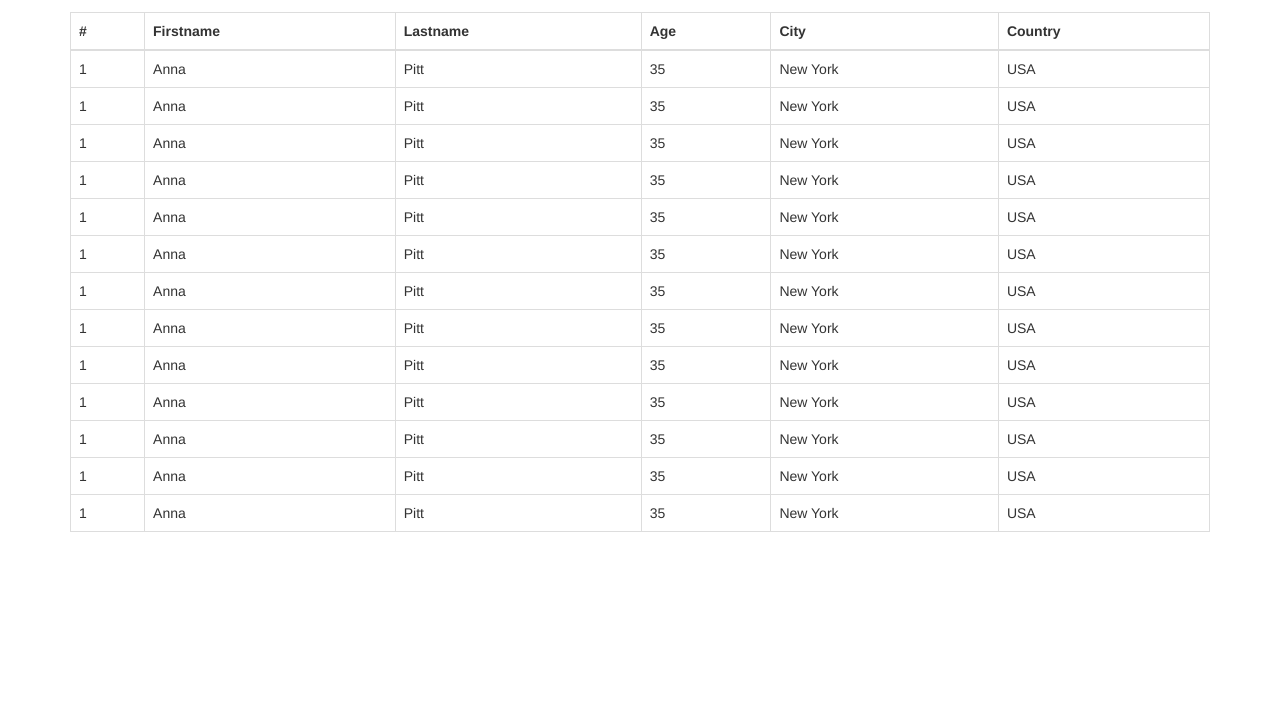
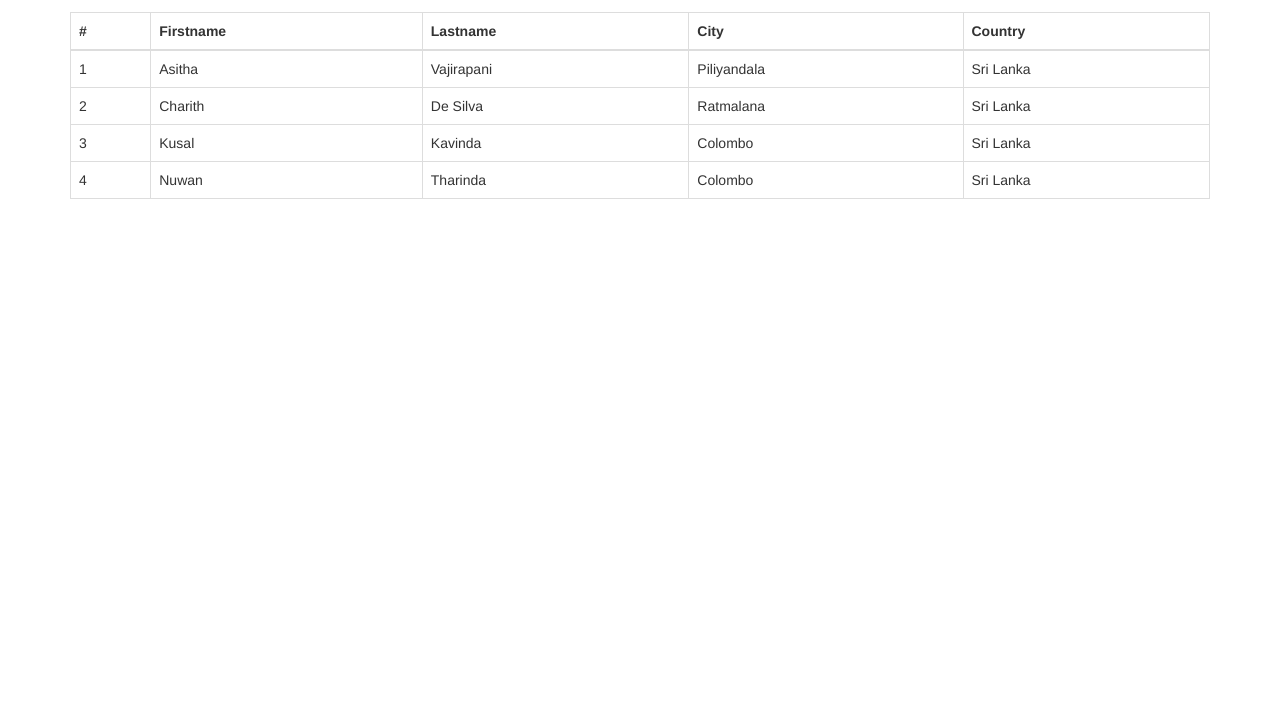
Before and after one commit to lakshitha212/Exporter, a website: page index.html in a window 1280 px wide. Shown: the part 86-800 px from the top of the page. Drawn offline with Linux system fonts and the light colour scheme; files that its build step writes are made by us from their sources.

Commit message:
finalize

```diff
--- a/index.html
+++ b/index.html
@@ -5,23 +5,22 @@
     <meta charset="UTF-8">
     <title>Exporter</title>
     <!-- bower:css -->
-    <link rel="stylesheet" href="bower_components/bootstrap/dist/css/bootstrap.css" />
-    <link rel="stylesheet" href="bower_components/components-font-awesome/css/font-awesome.css" />
+    <link rel="stylesheet" href="bower_components/bootstrap/dist/css/bootstrap.css"/>
+    <link rel="stylesheet" href="bower_components/components-font-awesome/css/font-awesome.css"/>
     <!-- endbower -->
 </head>
 <body>
 <div class="container">
-    <h2>Table</h2>
+    <h2>Exporter</h2>
     <section class="content">
         <div id="content_tbl">
             <div class="table-responsive">
-                <table class="table table-bordered ">
+                <table class="table table-bordered">
                     <thead>
                     <tr>
                         <th>#</th>
                         <th>Firstname</th>
                         <th>Lastname</th>
-                        <th>Age</th>
                         <th>City</th>
                         <th>Country</th>
                     </tr>
@@ -29,107 +28,31 @@
                     <tbody>
                     <tr>
                         <td>1</td>
-                        <td>Anna</td>
-                        <td>Pitt</td>
-                        <td>35</td>
-                        <td>New York</td>
-                        <td>USA</td>
+                        <td>Asitha</td>
+                        <td>Vajirapani</td>
+                        <td>Piliyandala</td>
+                        <td>Sri Lanka</td>
                     </tr>
                     <tr>
-                        <td>1</td>
-                        <td>Anna</td>
-                        <td>Pitt</td>
-                        <td>35</td>
-                        <td>New York</td>
-                        <td>USA</td>
+                        <td>2</td>
+                        <td>Charith</td>
+                        <td>De Silva</td>
+                        <td>Ratmalana</td>
+                        <td>Sri Lanka</td>
                     </tr>
                     <tr>
-                        <td>1</td>
-                        <td>Anna</td>
-                        <td>Pitt</td>
-                        <td>35</td>
-                        <td>New York</td>
-                        <td>USA</td>
+                        <td>3</td>
+                        <td>Kusal</td>
+                        <td>Kavinda</td>
+                        <td>Colombo</td>
+                        <td>Sri Lanka</td>
                     </tr>
                     <tr>
-                        <td>1</td>
-                        <td>Anna</td>
-                        <td>Pitt</td>
-                        <td>35</td>
-                        <td>New York</td>
-                        <td>USA</td>
-                    </tr>
-                    <tr>
-                        <td>1</td>
-                        <td>Anna</td>
-                        <td>Pitt</td>
-                        <td>35</td>
-                        <td>New York</td>
-                        <td>USA</td>
-                    </tr>
-                    <tr>
-                        <td>1</td>
-                        <td>Anna</td>
-                        <td>Pitt</td>
-                        <td>35</td>
-                        <td>New York</td>
-                        <td>USA</td>
-                    </tr>
-                    <tr>
-                        <td>1</td>
-                        <td>Anna</td>
-                        <td>Pitt</td>
-                        <td>35</td>
-                        <td>New York</td>
-                        <td>USA</td>
-                    </tr>
-                    <tr>
-                        <td>1</td>
-                        <td>Anna</td>
-                        <td>Pitt</td>
-                        <td>35</td>
-                        <td>New York</td>
-                        <td>USA</td>
-                    </tr>
-                    <tr>
-                        <td>1</td>
-                        <td>Anna</td>
-                        <td>Pitt</td>
-                        <td>35</td>
-                        <td>New York</td>
-                        <td>USA</td>
-                    </tr>
-                    <tr>
-                        <td>1</td>
-                        <td>Anna</td>
-                        <td>Pitt</td>
-                        <td>35</td>
-                        <td>New York</td>
-                        <td>USA</td>
-                    </tr>
-                    <tr>
-                        <td>1</td>
-                        <td>Anna</td>
-                        <td>Pitt</td>
-                        <td>35</td>
-                        <td>New York</td>
-                        <td>USA</td>
-                    </tr>
-                    <tr>
-                        <td>1</td>
-                        <td>Anna</td>
-                        <td>Pitt</td>
-                        <td>35</td>
-                        <td>New York</td>
-                        <td>USA</td>
-                    </tr>
-                    <tr>
-                        <td>1</td>
-                        <td>Anna</td>
-                        <td>Pitt</td>
-                        <td>35</td>
-                        <td>New York</td>
-                        <td>USA</td>
+                        <td>4</td>
+                        <td>Nuwan</td>
+                        <td>Tharinda</td>
+                        <td>Colombo</td>
+                        <td>Sri Lanka</td>
                     </tr>
                     </tbody>
                 </table>
@@ -145,7 +68,9 @@
 <script type="text/javascript">
     $('body').exporter({
         _id: "content_tbl",//container id
-        _align: "text-right"//display
+        _align: "text-right",//display
+        _type: [1, 2],//1=> EXL , 2=> PDF
+        _file: "Report"//File name xls
     });
 </script>
 </body>
--- a/js/exporter.js
+++ b/js/exporter.js
@@ -5,11 +5,32 @@
 (function ($) {
     'use strict';
     $.fn.exporter = function (options) {
-        var settings = $.extend({
-            _id: "",
-            _align: "text-right"
-        }, options);
-        console.log(settings);
+        var _display_xl,
+            _display_pdf,
+            settings = $.extend({
+                _id: "",
+                _align: "text-right",
+                _type: [1, 2],
+                _file: "Report"
+            }, options);
+        /**
+         * Manage Options
+         * 1 : EXL
+         * 2 : PDF
+         */
+        if (settings._type.length > 0) {
+            if (settings._type.length != 2) {
+                if (!$.inArray(1, settings._type)) {
+                    _display_xl = "none";
+                }
+                if (!$.inArray(2, settings._type)) {
+                    _display_pdf = "none";
+                }
+            }
+        } else {
+            _display_xl = "none";
+            _display_pdf = "none";
+        }
         $('#content_tbl').prepend(
             $("<div/>", {
                 class: "row " + settings._align
@@ -22,20 +43,37 @@
                                 class: "fa fa-file-excel-o",
                                 title: "Excel",
                                 click: function () {
-                                    console.log("Excel");
+                                    var uri = '';
+                                    if (navigator.appVersion.indexOf("Win") != -1) {
+                                        uri = 'data:application/vnd.ms-excel;base64,';
+                                    }
+                                    if (navigator.appVersion.indexOf("Linux") != -1) {
+                                        uri = 'data:application/vnd.openxmlformats-officedocument.spreadsheetml.sheet;base64,';
+                                    }
+                                    var template = '<html xmlns:o="urn:schemas-microsoft-com:office:office" xmlns:x="urn:schemas-microsoft-com:office:excel" xmlns="http://www.w3.org/TR/REC-html40"><head><!--[if gte mso 9]><xml><x:ExcelWorkbook><x:ExcelWorksheets><x:ExcelWorksheet><x:Name>Worksheet</x:Name><x:WorksheetOptions><x:DisplayGridlines/></x:WorksheetOptions></x:ExcelWorksheet></x:ExcelWorksheets></x:ExcelWorkbook></xml><![endif]--></head><body><table>' + $("#" + settings._id).find('table').html() + '</table></body></html>',
+                                        a = document.createElement('a');
+                                    a.href = uri + window.btoa(unescape(encodeURIComponent(template)));
+                                    a.setAttribute('download', settings._file + '.xls');
+                                    a.click();
                                 }
                             }).css({
                                 "padding-right": "5px",
-                                "cursor": "pointer"
+                                "cursor": "pointer",
+                                "display": _display_xl
                             }),
                             $("<i/>", {
                                 class: "fa fa-file-pdf-o",
                                 title: "PDF",
                                 click: function () {
-                                    console.log("PDF");
+                                    var page = '<html><table border="1" style="border-spacing:0;width:100%">' + $("#" + settings._id).find('table').html() + '</table></html>';
+                                    var w = window.open();
+                                    w.document.write(page);
+                                    w.print();
+                                    w.close();
                                 }
                             }).css({
-                                "cursor": "pointer"
+                                "cursor": "pointer",
+                                "display": _display_pdf
                             })
                         )
                     )
```
